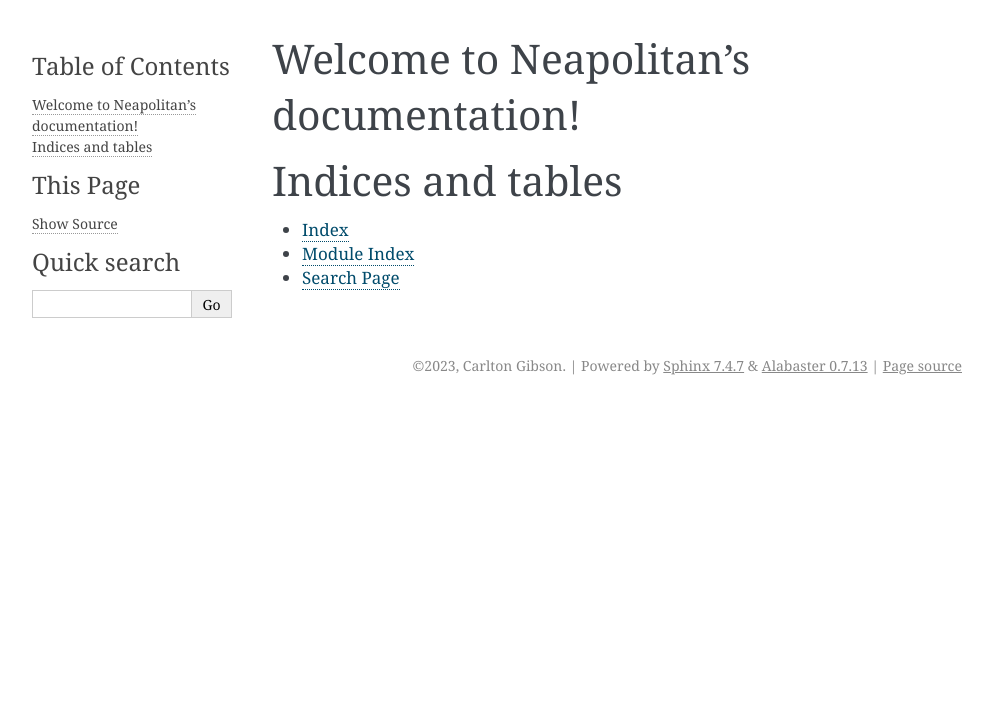
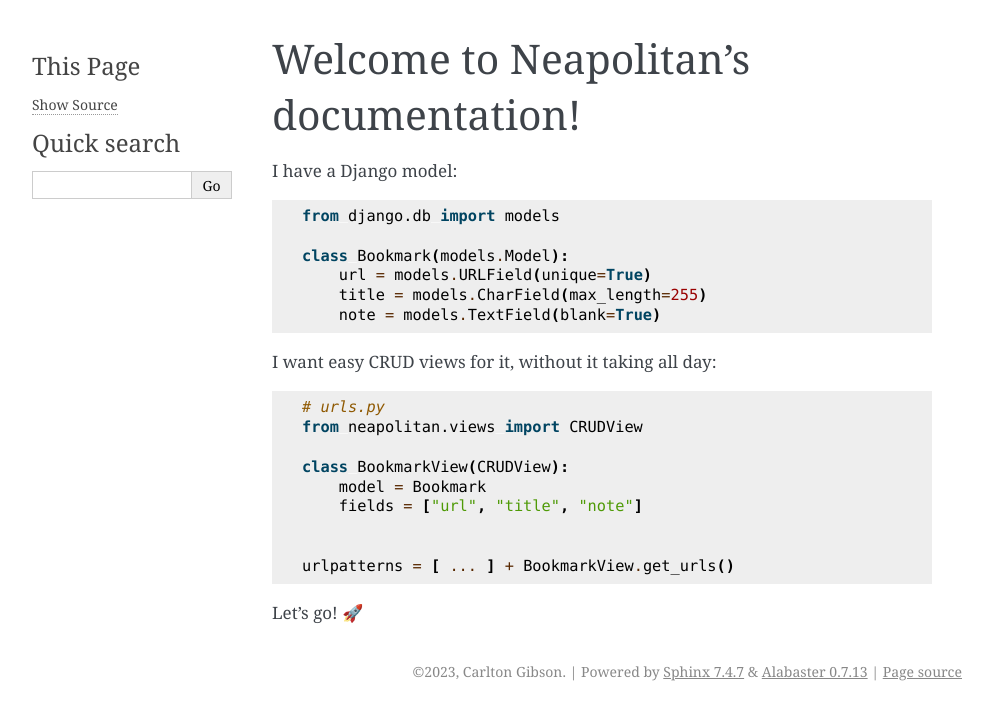
Before and after one commit to carltongibson/neapolitan, a Sphinx documentation site: the page built from docs/source/index.rst, in a window 1280 px wide. Shown: the top 720 px of the page, without its empty margins (148-1141 px from the left). Built offline with Sphinx 7.4.7, drawn with Linux system fonts in a browser that asks for light colours.

Commit message:
Added initial example to README, docs, and module docstring.

```diff
--- a/docs/source/index.rst
+++ b/docs/source/index.rst
@@ -1,20 +1,39 @@
-.. Neapolitan documentation master file, created by
-   sphinx-quickstart on Sat Apr  8 12:32:21 2023.
-   You can adapt this file completely to your liking, but it should at least
-   contain the root `toctree` directive.
-
 Welcome to Neapolitan's documentation!
 ======================================
 
-.. toctree::
-   :maxdepth: 2
-   :caption: Contents:
+
+I have a Django model::
+
+    from django.db import models
+
+    class Bookmark(models.Model):
+        url = models.URLField(unique=True)
+        title = models.CharField(max_length=255)
+        note = models.TextField(blank=True)
+
+I want easy CRUD views for it, without it taking all day::
+
+    # urls.py
+    from neapolitan.views import CRUDView
+
+    class BookmarkView(CRUDView):
+        model = Bookmark
+        fields = ["url", "title", "note"]
 
 
+    urlpatterns = [ ... ] + BookmarkView.get_urls()
 
-Indices and tables
-==================
+Let's go! 🚀
 
-* :ref:`genindex`
-* :ref:`modindex`
-* :ref:`search`
+..
+   .. toctree::
+      :maxdepth: 2
+      :caption: Contents:
+
+..
+   Indices and tables
+   ==================
+
+   * :ref:`genindex`
+   * :ref:`modindex`
+   * :ref:`search`
```
Also changed, not shown: Notes.txt (added, +26 -0 lines), README.rst (+22 -1 lines), src/neapolitan/__init__.py (+24 -1 lines).
